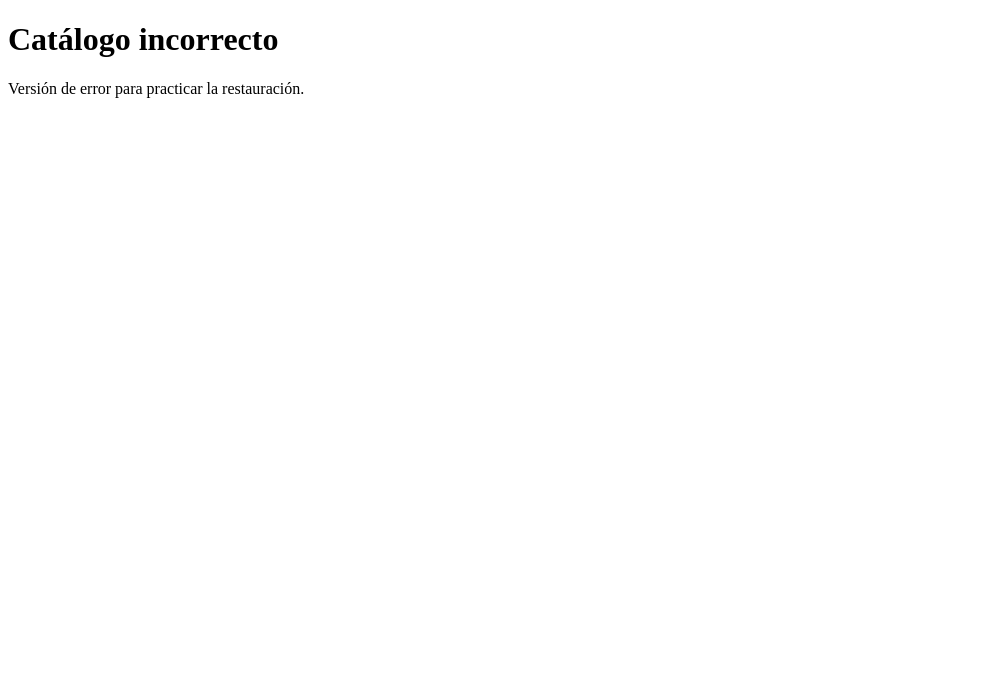
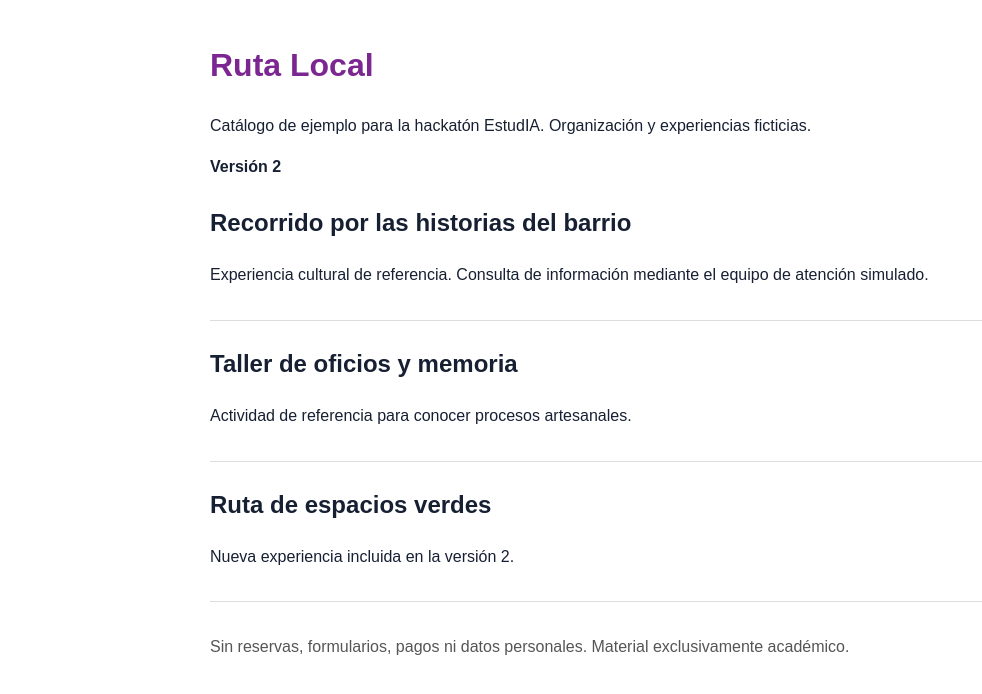
Before and after one commit to ElisaMariaPlazas/Infra-Nube-Proyecto-Estud-IA, a plain HTML site: page docs/index.html in a window 1280 px wide. Shown: the whole page, without its empty margins (0-982 px from the left). Drawn offline with Linux system fonts and the light colour scheme.

Commit message:
Revert "B04: error simulado"

```diff
--- a/docs/index.html
+++ b/docs/index.html
@@ -1 +1 @@
-<!doctype html><html lang="es"><meta charset="utf-8"><title>Error simulado</title><h1>Catálogo incorrecto</h1><p>Versión de error para practicar la restauración.</p></html>
+<!doctype html><html lang="es"><head><meta charset="utf-8"><meta name="viewport" content="width=device-width, initial-scale=1"><title>Ruta Local - Catálogo ficticio</title><link rel="stylesheet" href="styles.css"></head><body><h1>Ruta Local</h1><p>Catálogo de ejemplo para la hackatón EstudIA. Organización y experiencias ficticias.</p><p><strong>Versión 2</strong></p><article><h2>Recorrido por las historias del barrio</h2><p>Experiencia cultural de referencia. Consulta de información mediante el equipo de atención simulado.</p></article><article><h2>Taller de oficios y memoria</h2><p>Actividad de referencia para conocer procesos artesanales.</p></article><article><h2>Ruta de espacios verdes</h2><p>Nueva experiencia incluida en la versión 2.</p></article><footer>Sin reservas, formularios, pagos ni datos personales. Material exclusivamente académico.</footer></body></html>
```
